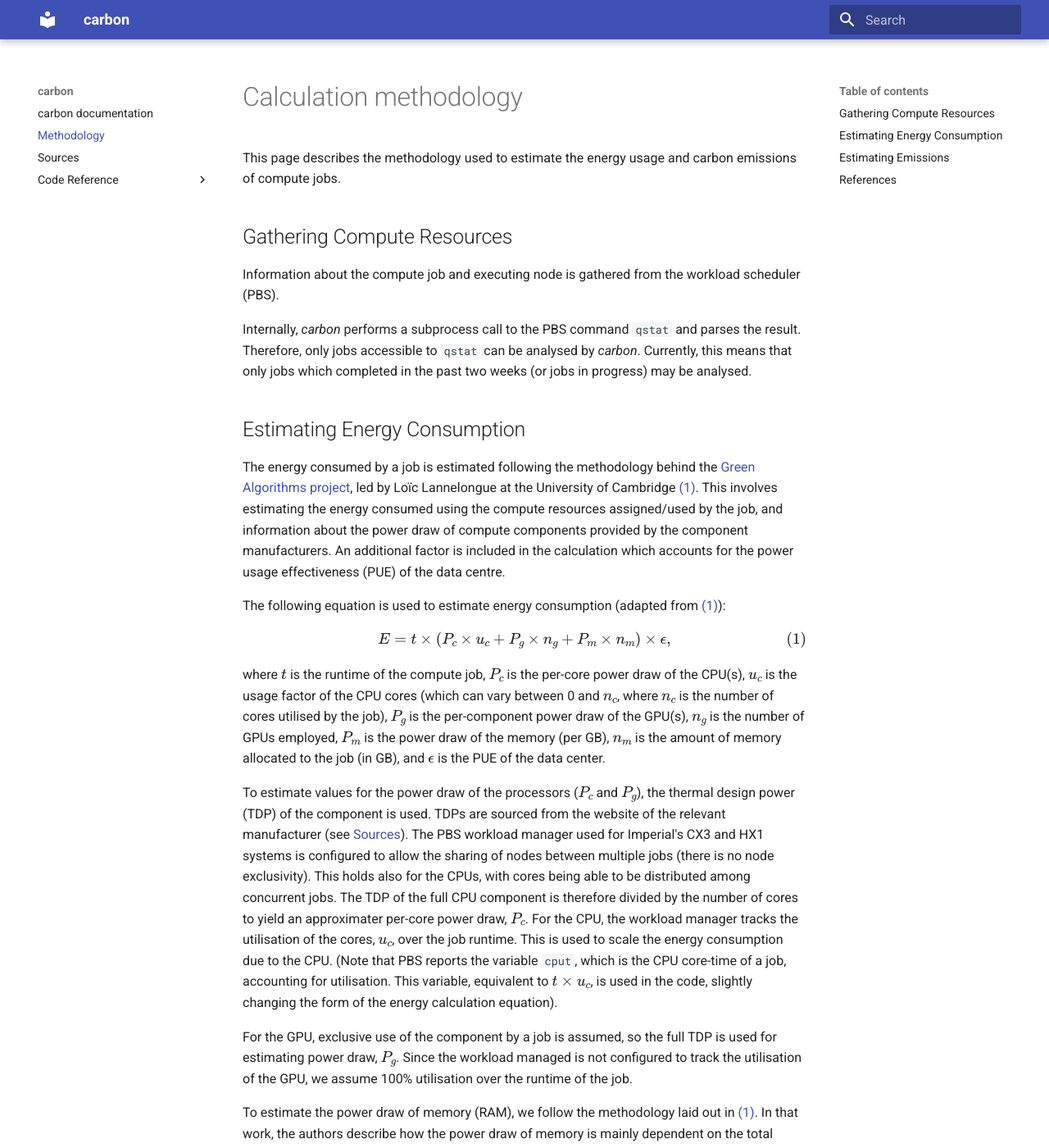
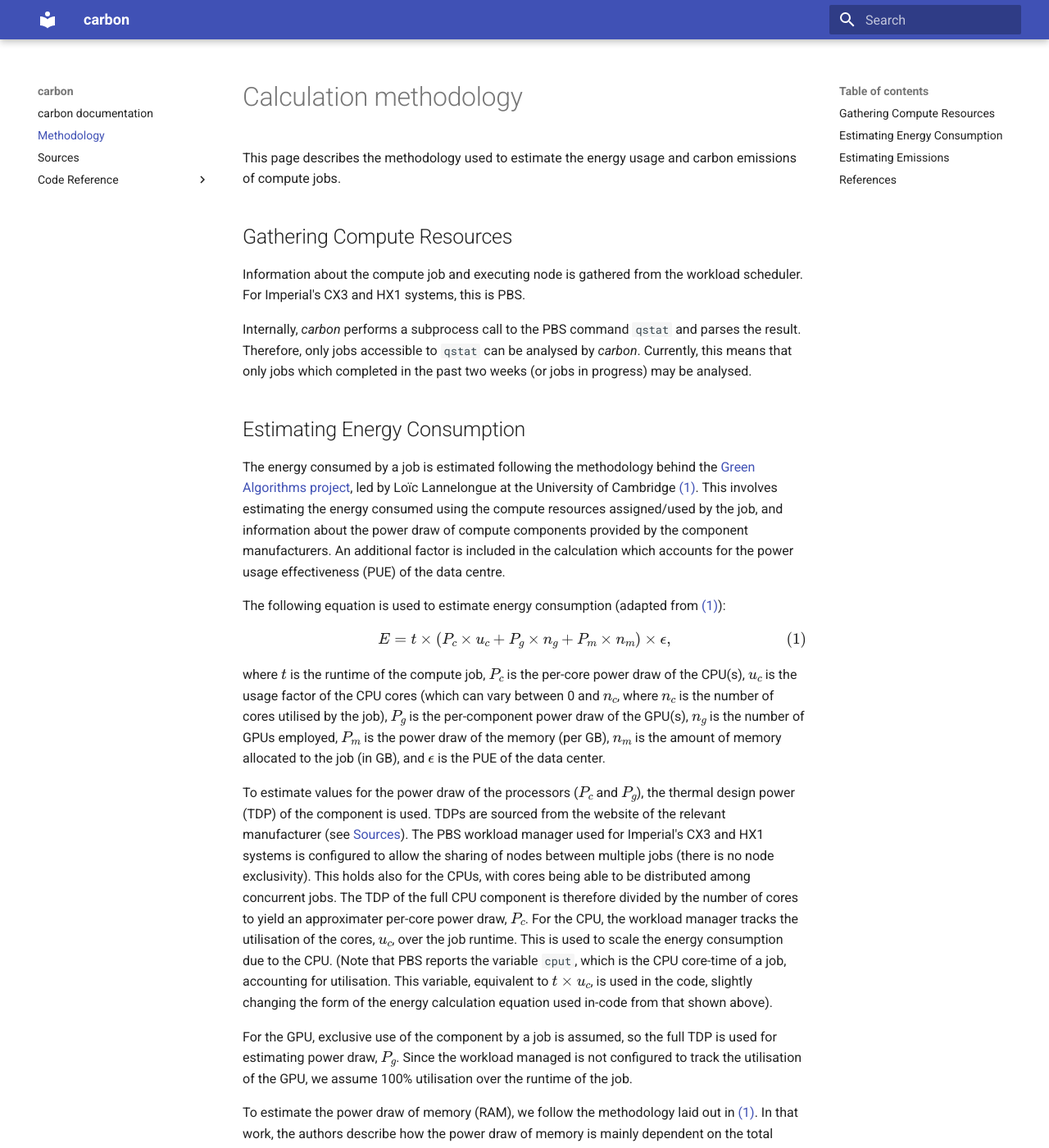
Before and after one commit to ImperialCollegeLondon/carbon, an MkDocs documentation site: the page built from docs/methodology.md, in a window 1280 px wide and 1400 px high. Shown: the whole window at 82% size. Built offline with MkDocs 1.6.1 and Material for MkDocs 9.7.7, drawn with Linux system fonts in a browser that asks for light colours; formulas are drawn with MathJax 3; some of the changed text lies outside the part shown.

Commit message:
Small clarifications and grammar fixes to methodology

```diff
--- a/docs/methodology.md
+++ b/docs/methodology.md
@@ -4,7 +4,8 @@ This page describes the methodology used to estimate the energy usage and carbon
 
 ## Gathering Compute Resources
 
-Information about the compute job and executing node is gathered from the workload scheduler (PBS).
+Information about the compute job and executing node is gathered from the workload scheduler.
+For Imperial's CX3 and HX1 systems, this is PBS.
 
 Internally, _carbon_ performs a subprocess call to the PBS command `qstat` and parses the result.
 Therefore, only jobs accessible to `qstat` can be analysed by _carbon_.
@@ -31,7 +32,7 @@ This holds also for the CPUs, with cores being able to be distributed among conc
 The TDP of the full CPU component is therefore divided by the number of cores to yield an approximater per-core power draw, $P_c$.
 For the CPU, the workload manager tracks the utilisation of the cores, $u_c$, over the job runtime.
 This is used to scale the energy consumption due to the CPU.
-(Note that PBS reports the variable `cput`, which is the CPU core-time of a job, accounting for utilisation. This variable, equivalent to $t \times u_c$, is used in the code, slightly changing the form of the energy calculation equation).
+(Note that PBS reports the variable `cput`, which is the CPU core-time of a job, accounting for utilisation. This variable, equivalent to $t \times u_c$, is used in the code, slightly changing the form of the energy calculation equation used in-code from that shown above).
 
 For the GPU, exclusive use of the component by a job is assumed, so the full TDP is used for estimating power draw, $P_g$.
 Since the workload managed is not configured to track the utilisation of the GPU, we assume 100% utilisation over the runtime of the job.
@@ -45,8 +46,8 @@ For comparison, CodeCarbon v2 uses 0.375 W/GB. CodeCarbon v3 estimates power dra
 
 The method of estimating energy consumption based on compute resources assigned to the job may be compared to two alternative options [(3, 4)](#references):
 
-1. Hardware-based measurements (e.g., a physical power meter attached to the compute node or rack)
-1. Software tools (e.g., [Perf](https://perf.wiki.kernel.org/index.php/Main_Page), [PowerStat](https://github.com/ColinIanKing/powerstat), [CodeCarbon](https://codecarbon.io/), which typically make use of Intel's [RAPL](https://greencompute.uk/Measurement/RAPL) interface under the hood.)
+1. Hardware-based measurements (e.g., a physical power meter attached to the compute node or rack).
+1. Software tools (e.g., [Perf](https://perf.wiki.kernel.org/index.php/Main_Page), [PowerStat](https://github.com/ColinIanKing/powerstat), [CodeCarbon](https://codecarbon.io/), which typically make use of Intel's [RAPL](https://greencompute.uk/Measurement/RAPL) interface under the hood).
 
 Measuring energy consumption directly via hardware tools will generally lead to the most accurate values, with software tools being less accurate but typically more practical [(3)](#references).
 Compared to both these methods, estimating energy consumption based on compute resource usage will tend to be even less accurate.
```
